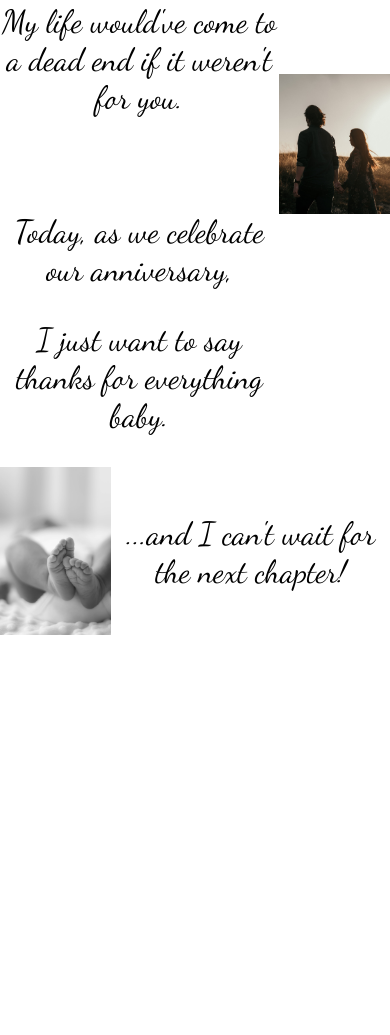
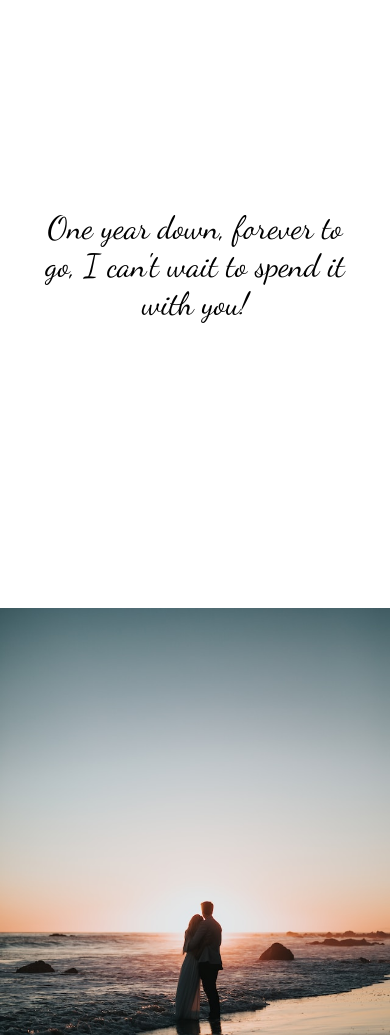
Before and after one commit to adamhvt/wedding-anniversary, a plain HTML site: page index.html in a window 390 px wide. Shown: the part 1689-2724 px from the top of the page. Before the commit the page ends 2328 px from the top, so only its background shows below. Drawn offline with Linux system fonts and the light colour scheme.

Commit message:
Improved mobile layout

```diff
--- a/index.html
+++ b/index.html
@@ -73,7 +73,7 @@
                 <img src="resources/img4.jpg" alt="">
             </div>
             <div class="text-container">
-                <p>...and I can't wait for the next chapter!</p>
+                <p>...and I can't wait for the next chapter! ♥</p>
             </div>
         </div>
     </section>
--- a/styles.scss
+++ b/styles.scss
@@ -78,4 +78,29 @@ ul {
       max-width: 90%;
     }
   }
+
+  section {
+    &:nth-child(odd) {
+      .row {
+        flex-direction: column;
+      }
+    }
+
+    &:nth-child(even) {
+      .row {
+        flex-direction: column-reverse;
+      }
+    }
+  }
+
+  .row {
+    .img-container {
+      width: 100%;
+    }
+
+    .text-container {
+      margin: 30vh 0;
+      width: 80%;
+    }
+  }
 }
```
Also changed, not shown: styles.css, 1 other file.
